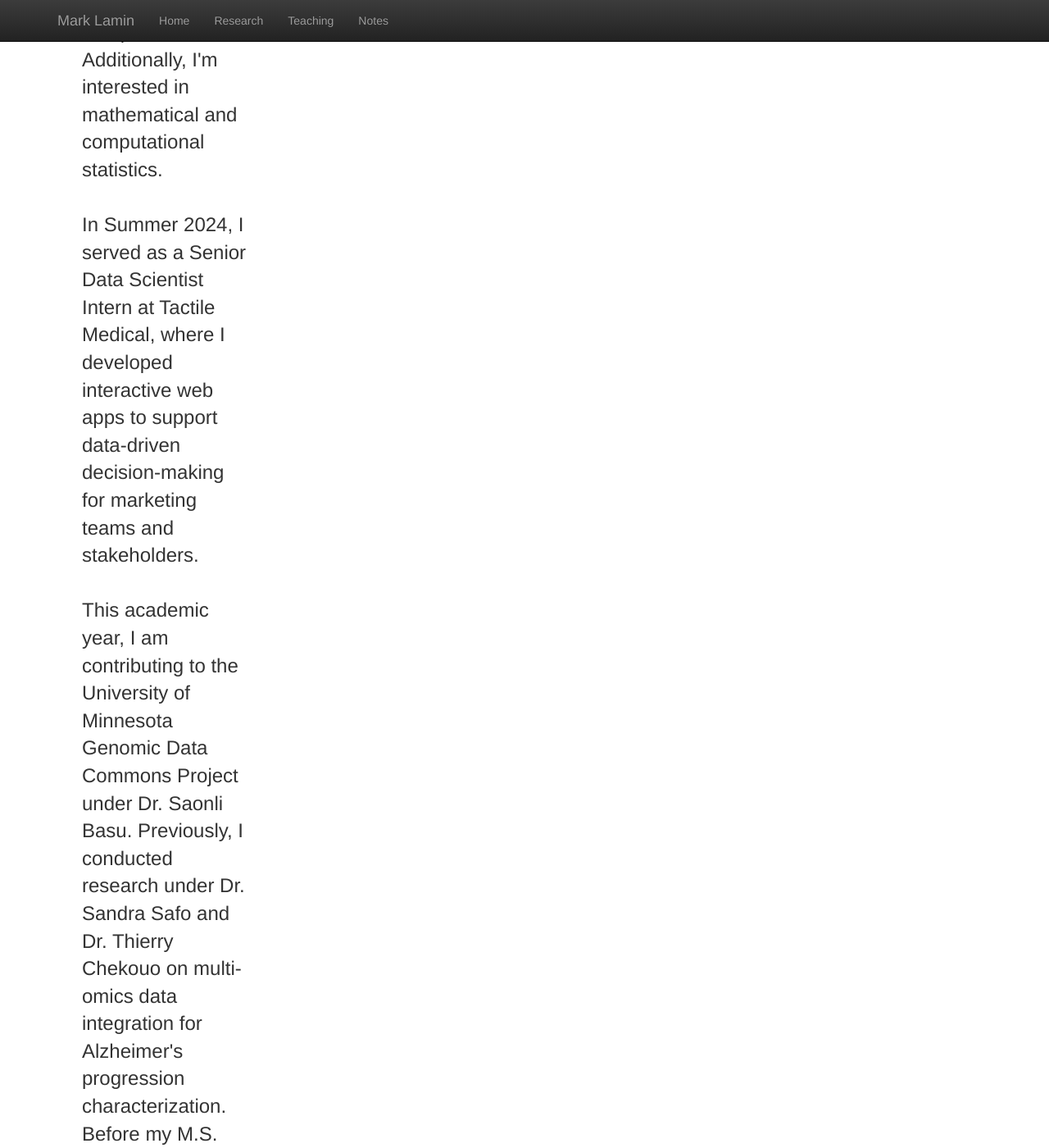
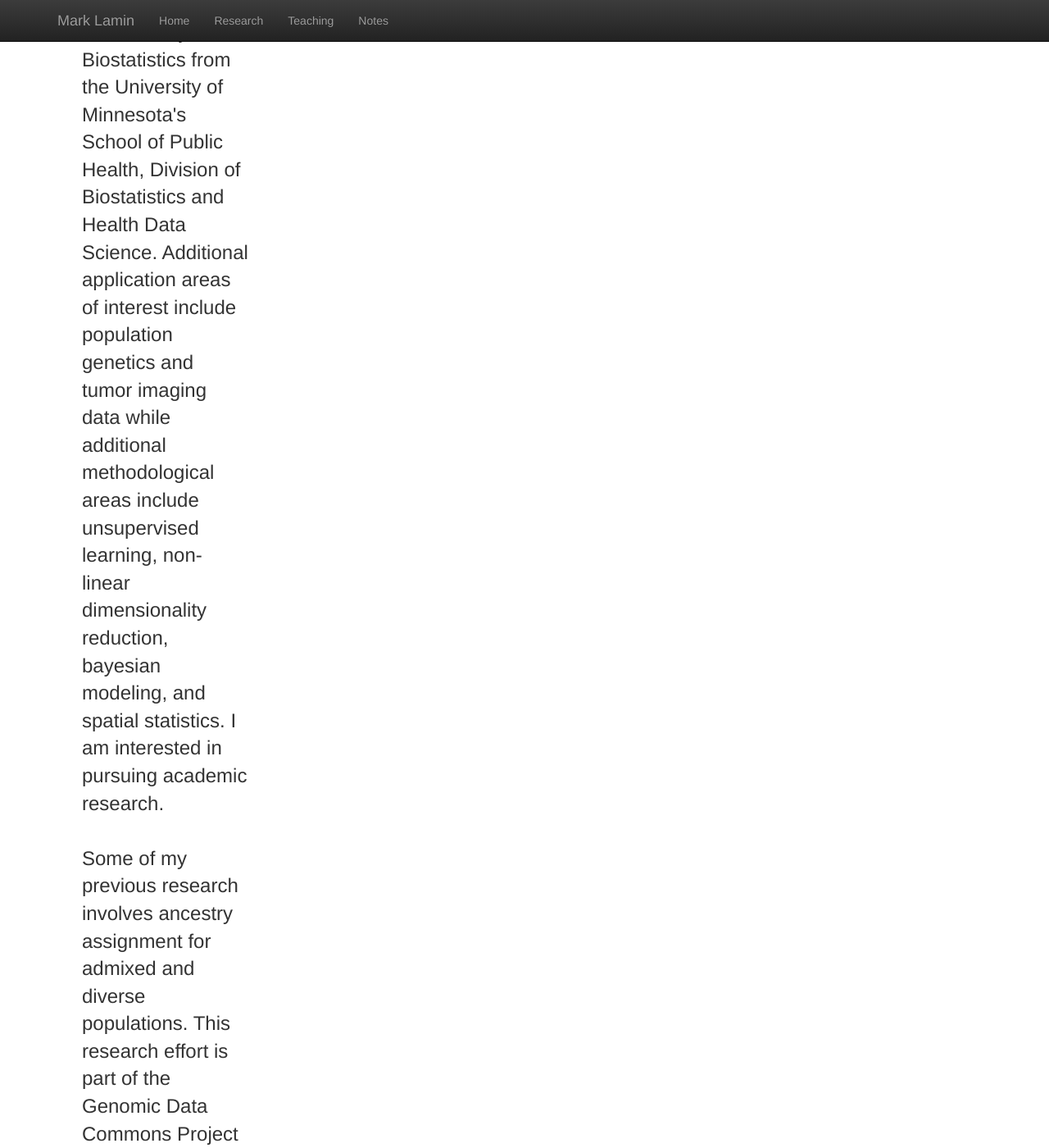
Before and after one commit to MarkLamin/MarkLamin.github.io, a Jekyll site: the page built from index.html, in a window 1280 px wide and 1400 px high, scrolled down 565 px. Shown: the whole window at 82% size. Built offline with Jekyll 4.4.1, drawn with Linux system fonts in a browser that asks for light colours; nearby versions of some CDN libraries; library files that are not in the unit come from our copies; some of the changed text lies outside the part shown.

Commit message:
Update index.html

```diff
--- a/index.html
+++ b/index.html
@@ -14,23 +14,29 @@
 <div class="col-md-8">
   <h2 class="featurette-heading">About </h2>
   <p class="lead" style="font-size: 24px">
-I am a second-year M.S. student in Biostatistics at the University of Minnesota's School of Public Health,
-    focusing on interpretable statistical modeling with applications in molecular biology and public health.
-    Additionally, I'm interested in mathematical and computational statistics.
+I am a first-year Biostatistics PhD student at McGill University supervised by Celia Greenwood, currently focusing on statistical methods for DNA methylation. Previously,
+    I received my MS in Biostatistics from the University of Minnesota's School of Public Health, Division of Biostatistics and Health Data Science. Additional application
+    areas of interest include population genetics and tumor imaging data while additional methodological areas include unsupervised learning,
+    non-linear dimensionality reduction, bayesian modeling, and spatial statistics. I am interested in pursuing academic research.
 <br/>
 <br/>
-In Summer 2024, I served as a Senior Data Scientist Intern at Tactile Medical,
-    where I developed interactive web apps to support data-driven decision-making for marketing teams and stakeholders.
+Some of my previous research involves ancestry assignment for admixed and diverse populations. This research effort is part of the Genomic Data Commons Project and is
+    advised by Dr. Saonli Basu. Before this, I conducted research under Dr. Sandra Safo and Dr. Thierry Chekouo on multi-omics data integration to find biomarkers that
+    characterize the Alzheimer's Disease progression. My interest in omics began in 2022, as a fellow in the Colorado Summer Institute in Biostatistics,
+    where I worked on implementing spectral clustering methods for metabolomics and proteomics data in the COMBAT clinical trial.
 <br/>
 <br/>
-This academic year, I am contributing to the University of Minnesota Genomic Data Commons Project under Dr. Saonli Basu.
-    Previously, I conducted research under Dr. Sandra Safo and Dr. Thierry Chekouo on multi-omics data integration for Alzheimer's progression characterization.
-    Before my M.S. program, I worked on implementing spectral clustering methods for multi-omics data as a fellow at the Colorado Summer Institute in Biostatistics (CoSIBS).
+I have a strong technical expertise, with proficiency in languages such as R, Python, and SQL. I am also experienced in using the linux shell for high-performance computing,
+    specifically using plink and submitting batch jobs for my population genetics research. Additionally, I have experience in developing interactive web apps with R Shiny,
+    recently doing so as a Senior Data Scientist Intern at Tactile Medical in Summer 2024, where I used my technical skills to support data-driven decision-making for
+    marketing teams and stakeholders.
 <br/>
 <br/>
-I am also passionate about education, having served in a variety of educational roles including math teaching and tutoring,
-    and working as a Technical Trainer at Epic Systems Corporation.
-    In Fall 2024, I am a Teaching Assistant for PubH 7405, leading lab sessions in statistics, linear algebra, and R programming for M.S. and Ph.D. students.
+I am also passionate about education, having taught and tutored math, and served as a Technical Trainer at Epic Systems Corporation where I taught
+    courses in analytics software, relational databases, and clinical reporting. I am very interested in statistics education, having taken courses and attended meetings
+    in the Twin Cities StatEd community. In Fall 2024, I was a Teaching Assistant for PubH 7405 (Biostatistical Inference 1), leading lab sessions in statistics,
+    linear algebra, and R programming for first-year biostatistics MS and PhD students. In Spring 2025, I was a Teaching Assistant for PubH 6450 (Biostatistics 1),
+    a first-semester course in biostatistics for MPH students.
   </p>
 </div>
 </div>
```
